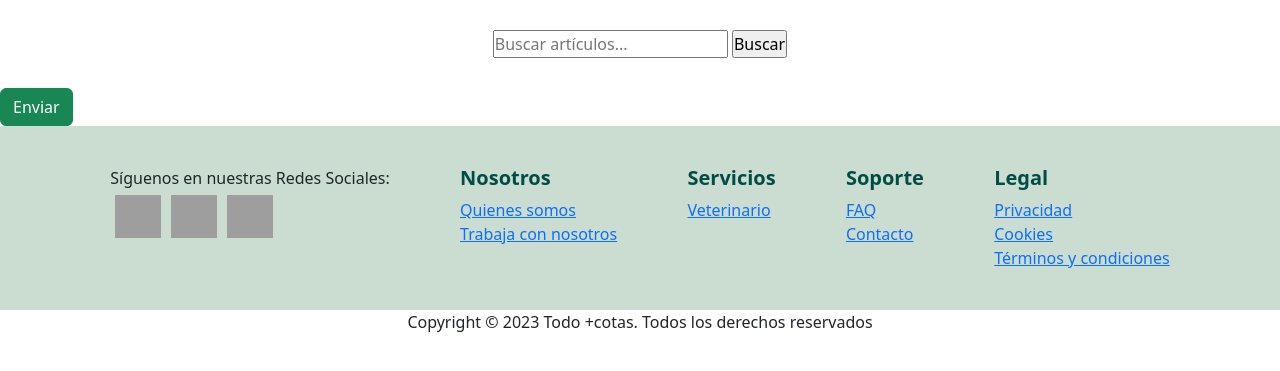
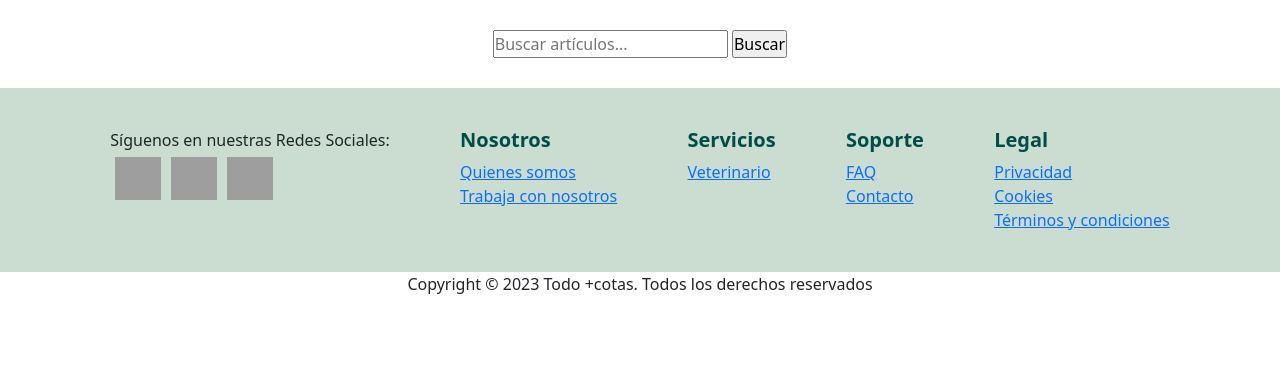
Before and after one commit to Ni4nne/E-commerce-Mascotas, a PHP site: page /area_personal.php in a window 1280 px wide. Shown: the part 186-557 px from the top of the page. Run offline with PHP 8.4, Linux system fonts and the light colour scheme; data that the repository does not hold is empty; grey boxes are pictures that could not be loaded.

Commit message:
cambios area_personal

```diff
--- a/view/area_personal.php
+++ b/view/area_personal.php
@@ -74,7 +74,7 @@ $con = $conexion->getConexion();
               </div>';
       }?>
   </div>
-  <button type="submit" class="btn btn-success">Enviar</button>
+
 </form>
 
 
```
Lines whose indentation alone changed are shown as unchanged.
